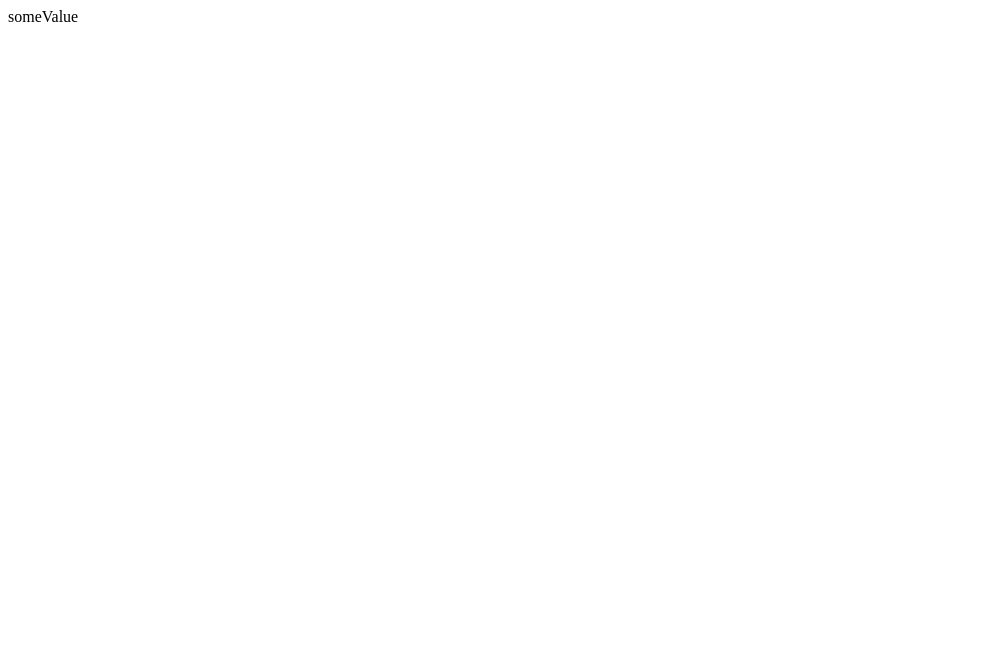
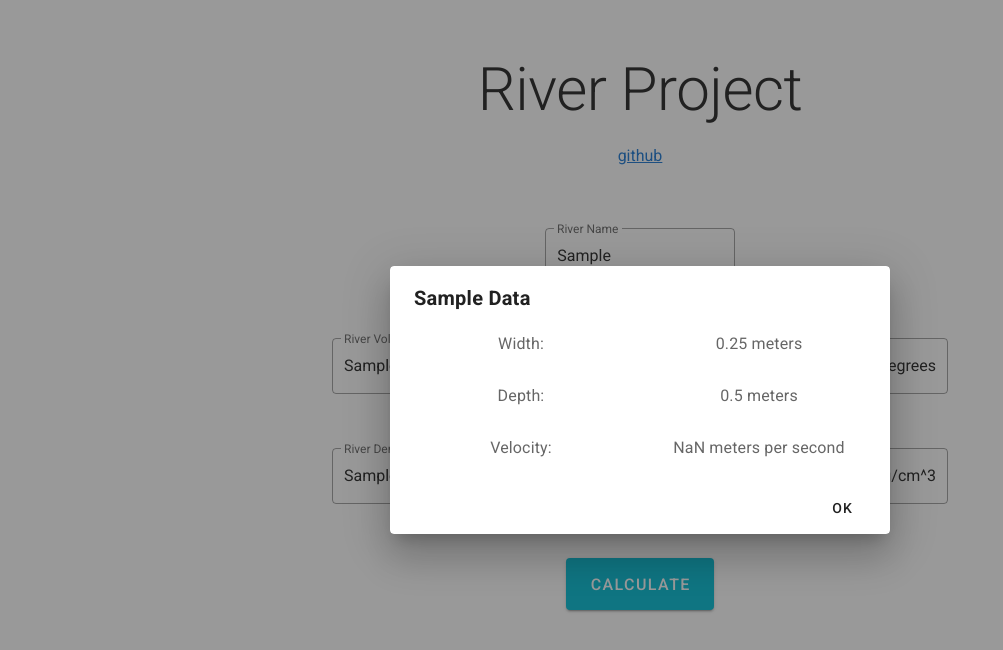
Before and after one commit to moses-lee/river-project, a Vue app: page / in a window 1280 px wide. Both pictures are taken after typing "Sample", "Sample", "Sample", "Sample", "Sample" into the empty fields and a click on the button "CALCULATE". Shown: the top 650 px of the page, without its empty margins (0-1003 px from the left). Built offline with nearby package versions, Linux system fonts and the light colour scheme.

Commit message:
finished basic application

```diff
--- a/src/App.vue
+++ b/src/App.vue
@@ -13,11 +13,6 @@ export default {
 
   components: {
     InputFields,
-  },
-  methods: {
-    showValues(value) {
-      document.write(value);
-    }
   }
 };
 </script>
--- a/src/components/InputFields.vue
+++ b/src/components/InputFields.vue
@@ -25,6 +25,7 @@
           label="River Volume"
           placeholder="eg. 100"
           outlined
+          required
           suffix="m^3/s"
         ></v-text-field>
       </v-col>
@@ -34,6 +35,7 @@
           label="River Mouth Latitude"
           placeholder="eg. -37"
           outlined
+          required
           suffix="degrees"
         ></v-text-field>
       </v-col>
@@ -44,8 +46,9 @@
         <v-text-field
           v-model="river_density"
           label="River Density"
-          placeholder="eg. 1"
+          placeholder="eg. 1 (most rivers can be assumed to have density of 1 g/cm^3"
           outlined
+          required
           suffix="g/cm^3"
         ></v-text-field>
       </v-col>
@@ -53,7 +56,8 @@
         <v-text-field
           v-model="ocean_density"
           label="Ocean Density"
-          placeholder="eg. 1.2"
+          placeholder="eg. 1.02"
+          required
           outlined
           suffix="g/cm^3"
         ></v-text-field>
@@ -64,6 +68,44 @@
         <v-btn x-large color="cyan" @click="onCalculate" dark>Calculate</v-btn>
       </v-col>
     </v-row>
+
+    <v-dialog v-model="showDataDialog" width="500px">
+      <v-card>
+        <v-card-title class="py-4">
+          <h4>{{name}} Data</h4>
+        </v-card-title>
+        <v-card-text>
+          <v-row>
+            <v-col cols="6" class="text-center subtitle-1">
+              <span>Width:</span>
+            </v-col>
+            <v-col cols="6" class="text-center subtitle-1">
+              <span>{{payload.width}} meters</span>
+            </v-col>
+          </v-row>
+          <v-row>
+            <v-col cols="6" class="text-center subtitle-1">
+              <span>Depth:</span>
+            </v-col>
+            <v-col cols="6" class="text-center subtitle-1">
+              <span>{{payload.depth}} meters</span>
+            </v-col>
+          </v-row>
+          <v-row>
+            <v-col cols="6" class="text-center subtitle-1">
+              <span>Velocity:</span>
+            </v-col>
+            <v-col cols="6" class="text-center subtitle-1">
+              <span>{{payload.velocity}} meters per second</span>
+            </v-col>
+          </v-row>
+        </v-card-text>
+        <v-card-actions>
+          <v-spacer></v-spacer>
+          <v-btn text @click="showDataDialog = true">Ok</v-btn>
+        </v-card-actions>
+      </v-card>
+    </v-dialog>
   </v-container>
 </template>
 
@@ -71,41 +113,47 @@
 export default {
   name: "InputFields",
   data: () => ({
-    ROTATION_RATE: 7.29 * 10 ** -5,
     GRAVITY: 9.81,
     name: null,
     latitude: null,
     ocean_density: null,
     river_density: null,
-    volume_flux: null
+    volume_flux: null,
+    showDataDialog: false,
+    payload: {
+      width: null,
+      depth: null,
+      velocity: null
+    }
   }),
   methods: {
     get_width() {
       return (
-        ((8 * this._density_diff() * this.volume_flux) /
-          this._rotation_rate() ** 3) **
-        (1 / 4)
+        (8 * this._density_diff() * this.volume_flux) /
+          Math.pow(Math.pow(this._rotation_rate(), 3)),
+        1 / 4
       );
     },
     get_depth() {
       return (
-        ((2 * this._rotation_rate() * this.volume_flux) /
-          this._density_diff()) **
-        (1 / 2)
+        (2 * this._rotation_rate() * this.volume_flux) /
+          Math.pow(this._density_diff()),
+        1 / 2
       );
     },
     get_velocity() {
       return (
-        (3 / 2 ** (9 / 4)) *
-        (this._rotation_rate() * this.volume_flux * this._density_diff()) **
-          (1 / 4)
+        (3 / Math.pow(2, 9 / 4)) *
+        Math.pow(
+          this._rotation_rate() * this.volume_flux * this._density_diff(),
+          1 / 4
+        )
       );
     },
     _rotation_rate() {
+      let rotation_rate = 7.29 * Math.pow(10, -5);
       return (
-        2 *
-        this.ROTATION_RATE *
-        Math.abs(Math.sin(this.latitude * (Math.PI / 180)))
+        2 * rotation_rate * Math.abs(Math.sin(this.latitude * (Math.PI / 180)))
       );
     },
     _density_diff() {
@@ -115,8 +163,15 @@ export default {
         this.river_density
       );
     },
+    round(num) {
+      return Math.round(num * 100) / 100
+    },
     onCalculate() {
-      this.$emit("clicked", "someValue");
+      this.payload.width = this.round(this.get_width())
+      this.payload.depth = this.round(this.get_depth())
+      this.payload.velocity = this.round(this.get_velocity())
+
+      this.showDataDialog = true;
     }
   }
 };
```
